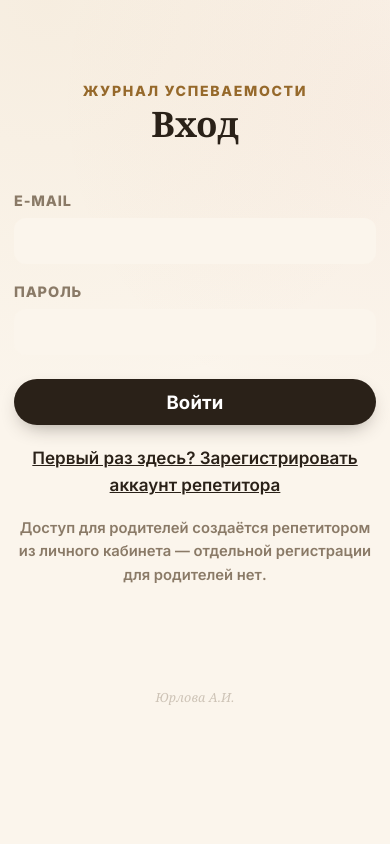
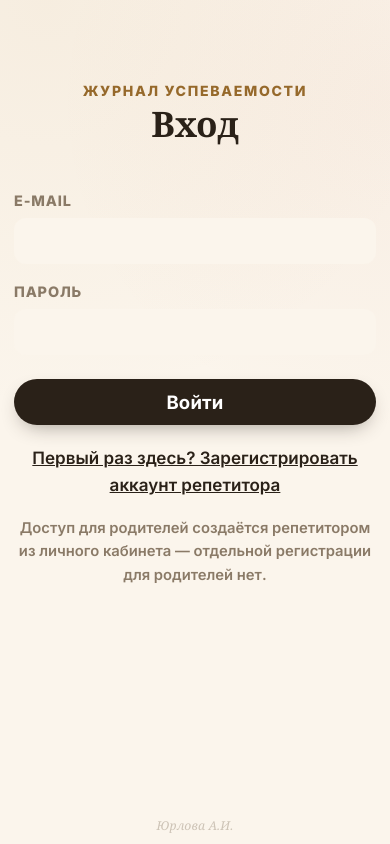
Before and after one commit to Nsstik/tutor-journal-2.0, a Next.js app: page /login in a window 390 px wide. Built offline with nearby package versions, Linux system fonts and the light colour scheme.

Commit message:
Update globals.css

```diff
--- a/app/globals.css
+++ b/app/globals.css
@@ -1395,11 +1395,16 @@ fieldset.form-section legend {
 
 @media (max-width: 640px) {
   .site-signature {
-    position: static;
+    right: 0;
+    left: 0;
+    bottom: 8px;
     justify-content: center;
-    margin: 16px auto 0;
-    font-size: 0.68rem;
+    font-size: 0.66rem;
     opacity: 0.4;
+  }
+
+  .shell {
+    padding-bottom: 56px;
   }
 }
 
@@ -1434,3 +1439,14 @@ fieldset.form-section legend {
     transform: translate(-50%, 0);
   }
 }
+
+.masthead-right {
+  display: flex;
+  flex-direction: column;
+  align-items: flex-end;
+  gap: 10px;
+}
+
+.eyebrow-right {
+  text-align: right;
+}
```
